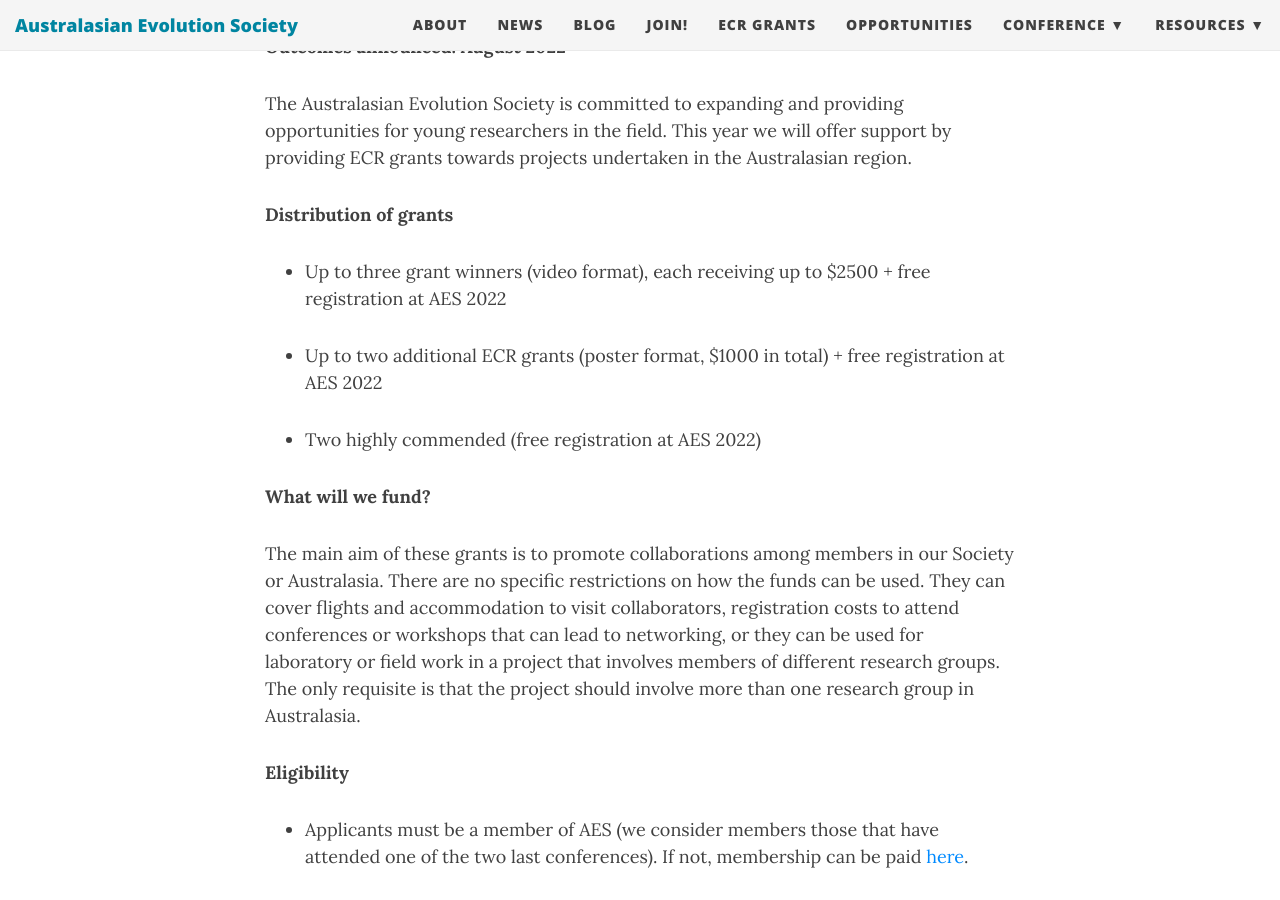
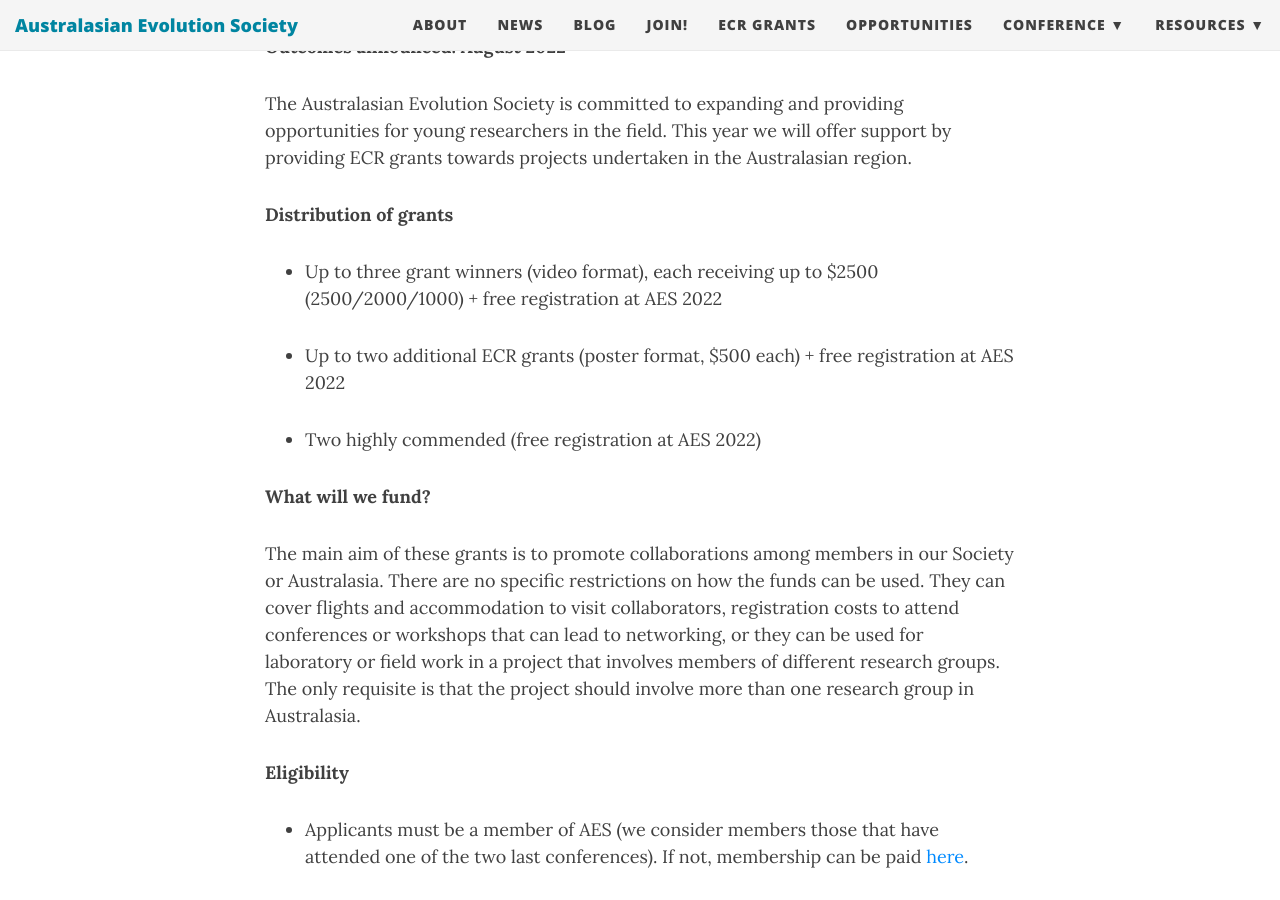
Before and after one commit to ausevo/ausevo.github.io, a Jekyll site: the page built from ECR_grants_2022.md, in a window 1280 px wide and 900 px high, scrolled down 689 px. Built offline with Jekyll 4.4.1, drawn with Linux system fonts in a browser that asks for light colours; nearby versions of some CDN libraries.

Commit message:
clearing up prize money confusion

```diff
--- a/ECR_grants_2022.md
+++ b/ECR_grants_2022.md
@@ -21,9 +21,9 @@
 
 **Distribution of grants**
 
-- Up to three grant winners (video format), each receiving up to $2500 + free registration at AES 2022
+- Up to three grant winners (video format), each receiving up to $2500 (2500/2000/1000) + free registration at AES 2022
 
-- Up to two additional ECR grants (poster format, $1000 in total) + free registration at AES 2022
+- Up to two additional ECR grants (poster format, $500 each) + free registration at AES 2022
 
 - Two highly commended (free registration at AES 2022)
 
```
